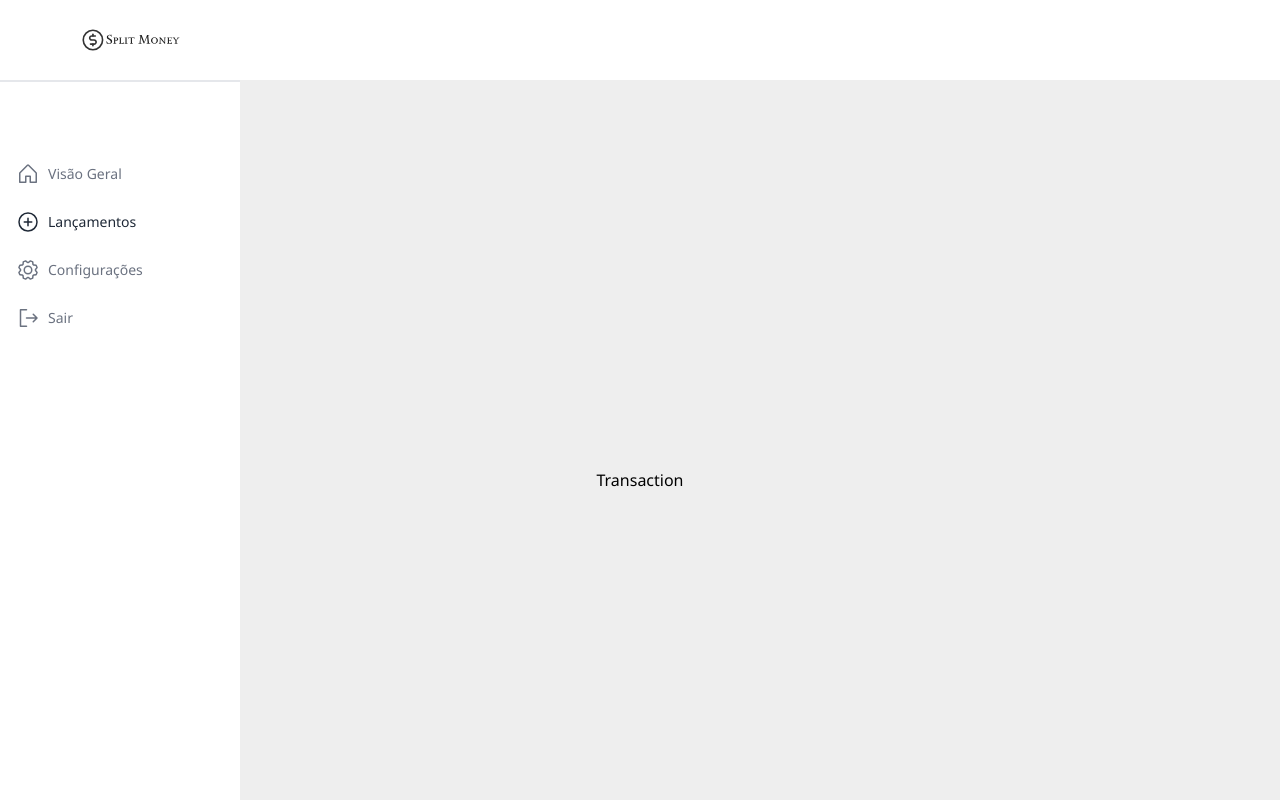
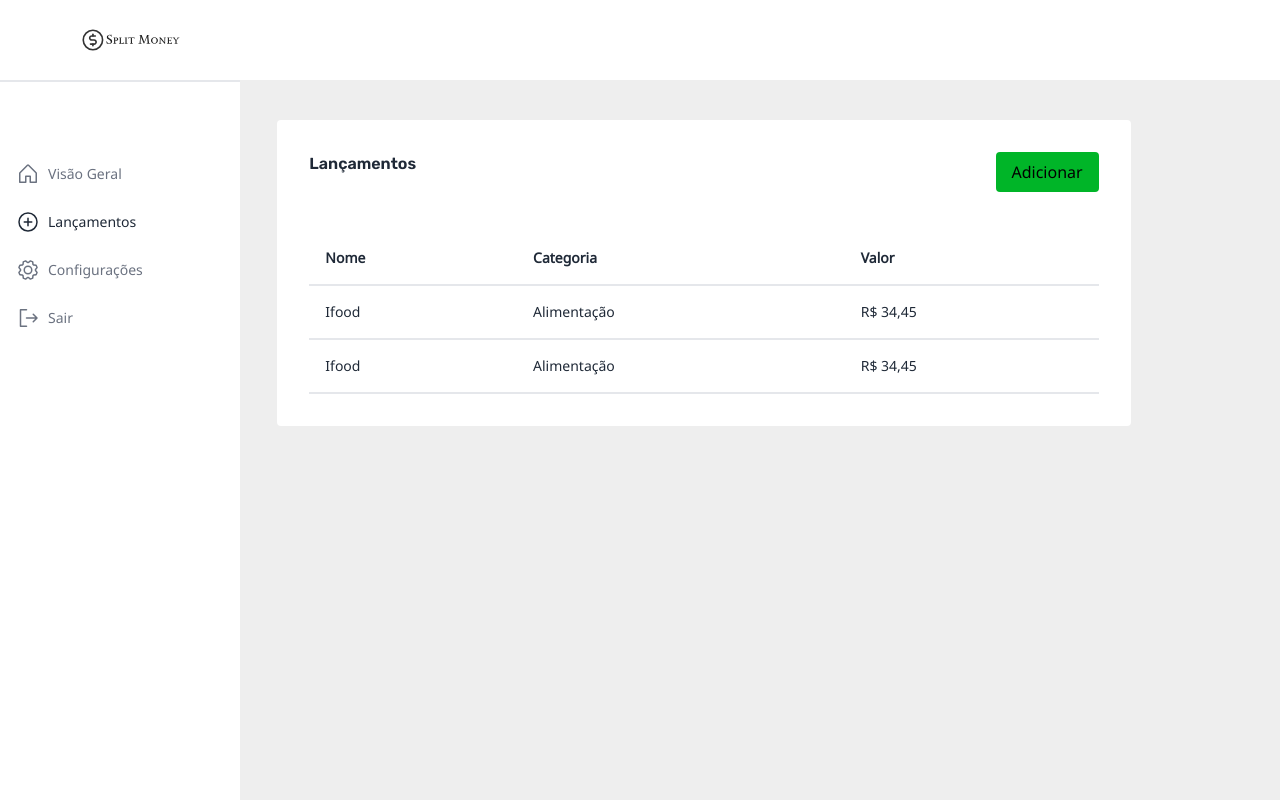
Before and after one commit to Cavalheiro-S/split-money-next, a Next.js app: page /transaction in a window 1280 px wide. Shown: the top 800 px of the page. Built offline with nearby package versions, Linux system fonts and the light colour scheme.

Commit message:
feat: added modal component

```diff
--- a/package.json
+++ b/package.json
@@ -11,6 +11,7 @@
   },
   "dependencies": {
     "@phosphor-icons/react": "^2.0.9",
+    "@radix-ui/react-dialog": "^1.0.3",
     "@radix-ui/react-slot": "^1.0.1",
     "@types/node": "18.15.12",
     "@types/react": "18.0.37",
@@ -22,6 +23,7 @@
     "postcss": "8.4.23",
     "react": "18.2.0",
     "react-dom": "18.2.0",
+    "react-hook-form": "^7.43.9",
     "tailwind-merge": "^1.12.0",
     "tailwindcss": "3.3.1",
     "typescript": "5.0.4"
--- /dev/null
+++ b/src/components/Modal/Modal.tsx
@@ -0,0 +1,31 @@
+import React from 'react'
+import * as Dialog from '@radix-ui/react-dialog';
+import { X } from '@phosphor-icons/react';
+
+interface ModalProps {
+    open: boolean
+    setOpen: React.Dispatch<React.SetStateAction<boolean>>
+    trigger: React.ReactNode
+    content: React.ReactNode
+    title: string
+}
+
+export const Modal = ({ open, setOpen, trigger, content, title }: ModalProps) => {
+    return (
+        <Dialog.Root open={open} onOpenChange={setOpen}>
+            <Dialog.Trigger asChild>
+                {trigger}
+            </Dialog.Trigger>
+            <Dialog.Overlay className="fixed inset-0 z-20 bg-black bg-opacity-50" />
+            <Dialog.Content className='fixed z-20 w-full p-6 -translate-x-1/2 -translate-y-1/2 rounded left-1/2 top-1/2 bg-background md:w-fit'>
+                <div className='flex justify-between mb-6'>
+                    <h4 className='text-gray-800 w-fit'>{title}</h4>
+                    <Dialog.Close>
+                        <X className='w-6 h-6 text-gray-500'/>
+                    </Dialog.Close>
+                </div>
+                {content}
+            </Dialog.Content>
+        </Dialog.Root>
+    )
+}
--- a/src/components/Record/Record.tsx
+++ b/src/components/Record/Record.tsx
@@ -1,5 +1,6 @@
 import React from 'react'
 import { twMerge } from 'tailwind-merge'
+import { Modal } from '../Modal/Modal'
 
 type RecordRowProps = {
     [key: string]: string | number | React.ReactNode
@@ -8,25 +9,32 @@ type RecordRowProps = {
 interface RecordProps {
     title: string,
     row: RecordRowProps[],
+    hasButton?: boolean,
     className?: string
 }
 
-export const Record = ({ title, row, className }: RecordProps) => {
+export const Record = ({ title, row, className, hasButton }: RecordProps) => {
+
+    const [open, setOpen] = React.useState(false)
 
     const renderData = () => {
         if (!row.length) return (
-            <tbody className='text-sm text-center text-gray-800'>
-                <tr><td className='py-2'>Nenhum lançamento encontrado</td></tr>
-                <tr><td className='py-2 text-gray-400'>Adicione um lançamento para ele aparecer aqui</td></tr>
-                <button className='px-4 py-2 text-white rounded bg-primary'>Adicionar</button>
-            </tbody>
+            <>
+                <thead>
+                    <tr><td className='py-2 text-center text-gray-800'>Nenhum lançamento encontrado</td></tr>
+                </thead>
+                <tbody className='text-sm text-center text-gray-800'>
+                    <tr><td className='py-2 text-gray-400'>Adicione um lançamento para ele aparecer aqui</td></tr>
+                    <button className='px-4 py-2 text-white rounded bg-primary'>Adicionar</button>
+                </tbody>
+            </>
         )
         return (
             <>
                 <thead>
                     <tr className='text-sm text-gray-800 border-b-2'>
                         {Object.keys(row[0]).map((key, index) => (
-                            <th key={key + index} className='p-4'>{key}</th>
+                            <th key={key + index} className='p-4 text-start'>{key}</th>
                         ))}
                     </tr>
                 </thead>
@@ -45,7 +53,34 @@ export const Record = ({ title, row, className }: RecordProps) => {
 
     return (
         <div className={twMerge('flex flex-col gap-10 p-8 bg-white rounded', className)}>
-            <h3 className='font-semibold text-gray-800 font-heading'>{title}</h3>
+            <div className='flex justify-between'>
+                <h3 className='font-semibold text-gray-800 font-heading'>{title}</h3>
+                {hasButton && (
+                    <Modal
+                        title="Adicionar lançamento"
+                        open={open}
+                        setOpen={setOpen}
+                        trigger={<button className='px-4 py-2 rounded bg-primary w-fit'>Adicionar</button>}
+                        content={
+                            <form className='flex flex-col gap-6 text-gray-800 w-80'>
+                                <label className='flex flex-col gap-1 text-sm '>
+                                    Descrição
+                                    <input placeholder='Descrição' className='px-2 py-2 bg-gray-200 rounded outline-none' type="text" />
+                                </label>
+                                <label className='flex flex-col gap-1 text-sm'>
+                                    Valor
+                                    <input placeholder='R$' className='px-2 py-2 bg-gray-200 rounded outline-none' type="number" />
+                                </label>
+                                <label className='flex flex-col gap-1 text-sm'>
+                                    Categoria
+                                    <input className='px-2 py-2 bg-gray-200 rounded outline-none' type="text" />
+                                </label>
+                                <button className='self-end px-4 py-2 text-white rounded w-fit bg-primary'>Adicionar</button>
+                            </form>
+                        } />
+
+                )}
+            </div>
             <table className='w-full'>
                 {renderData()}
             </table>
--- a/src/components/SearchBar/SearchBar.tsx
+++ b/src/components/SearchBar/SearchBar.tsx
@@ -1,10 +1,15 @@
 import { MagnifyingGlass } from '@phosphor-icons/react'
 import React from 'react'
+import { twMerge } from 'tailwind-merge'
 
-export const SearchBar = () => {
+interface SearchBarProps {
+    className?: string
+}
+
+export const SearchBar = ({ className }: SearchBarProps) => {
     return (
-        <div className='flex items-center w-2/4 gap-4 p-4 mx-auto bg-white border-2 rounded focus-within:border-primary'>
-            <MagnifyingGlass className='w-6 h-6 text-gray-500'/>
+        <div className={twMerge('flex items-center w-2/4 gap-4 p-4 mx-auto bg-white border-2 rounded focus-within:border-primary', className)}>
+            <MagnifyingGlass className='w-6 h-6 text-gray-500' />
             <input className='w-full text-gray-800 outline-none ' placeholder='Procure um lançamento aqui ...' type="text" />
         </div>
     )
--- a/src/pages/_app.tsx
+++ b/src/pages/_app.tsx
@@ -16,7 +16,7 @@ const notoSans = Noto_Sans({
 
 export default function App({ Component, pageProps }: AppProps) {
   return (
-    <main className={`${notoSans.variable} ${rubik.variable} relative flex flex-col items-center justify-center gap-20 min-h-screen overflow-x-hidden font-sans bg-background py-20`}>
+    <main className={`${notoSans.variable} ${rubik.variable} relative flex flex-col items-center justify-center gap-20 min-h-screen overflow-x-hidden font-sans bg-background pb-20`}>
       <NavBar />
       <Component {...pageProps} />
     </main>
--- a/src/pages/index.tsx
+++ b/src/pages/index.tsx
@@ -26,7 +26,7 @@ export default function Home() {
 
   return (
     <>
-      <SearchBar />
+      <SearchBar className="mt-10" />
       <Record {...mockFirstTable} />
       <Record {...mockSecondTable} />
     </>
--- a/src/pages/transaction.tsx
+++ b/src/pages/transaction.tsx
@@ -1,8 +1,28 @@
 
+import { Record } from '@/components/Record/Record'
 import React from 'react'
 
 export default function Transaction() {
+
+    const mockTable = {
+        title: "Lançamentos",
+        row: [
+            {
+                "Nome": "Ifood",
+                "Categoria": "Alimentação",
+                "Valor": "R$ 34,45"
+            },
+            {
+                "Nome": "Ifood",
+                "Categoria": "Alimentação",
+                "Valor": "R$ 34,45"
+            },
+        ]
+    }
+
     return (
-        <div>Transaction</div>
+        <div className='flex justify-center w-2/3 min-h-screen pt-10 ml-32'>
+            <Record hasButton className='w-full h-fit' {...mockTable}/>
+        </div>
     )
 }
```
Also changed, not shown: 1 other file (tests, documents, lock files or other folders).
